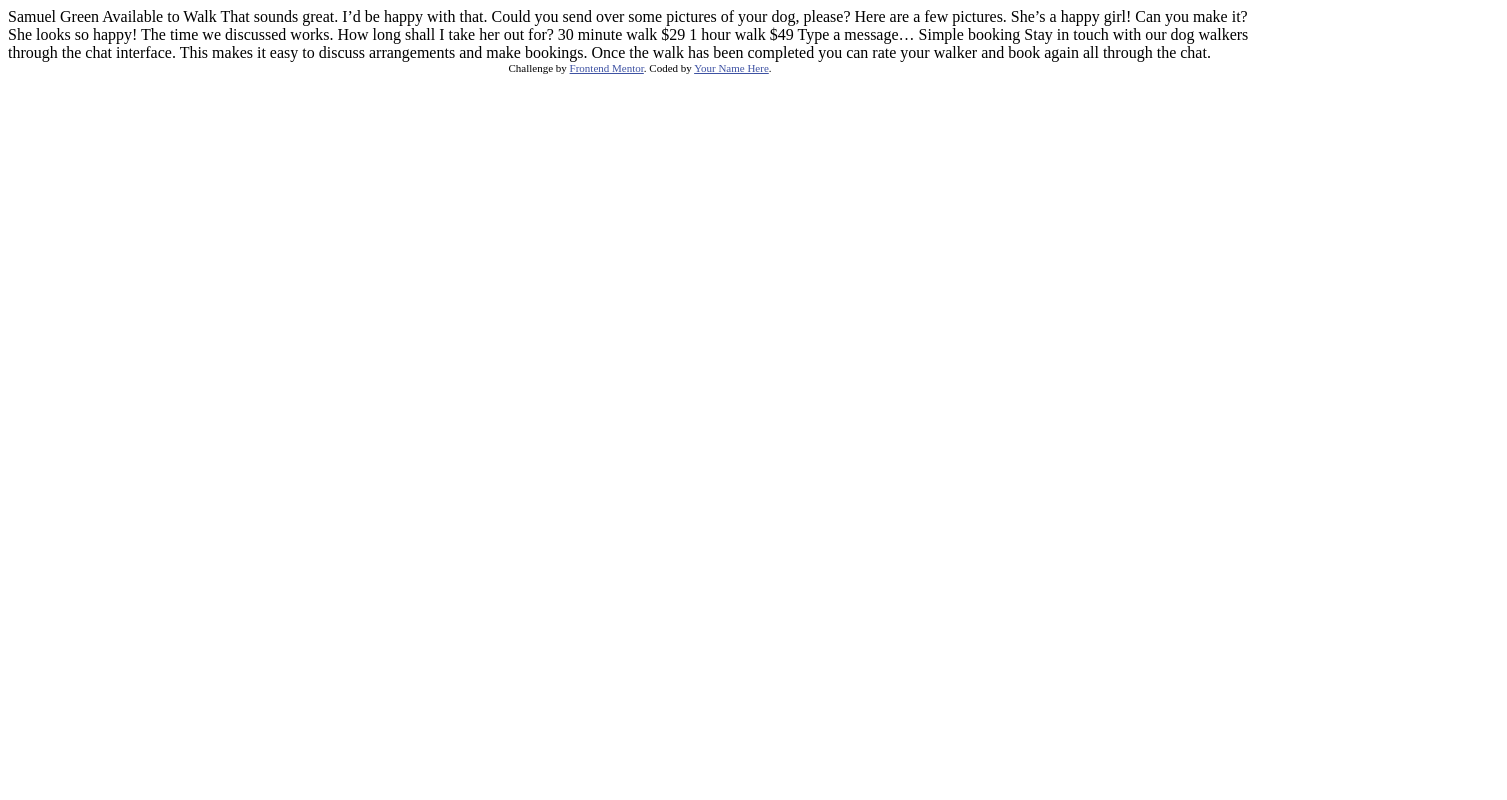
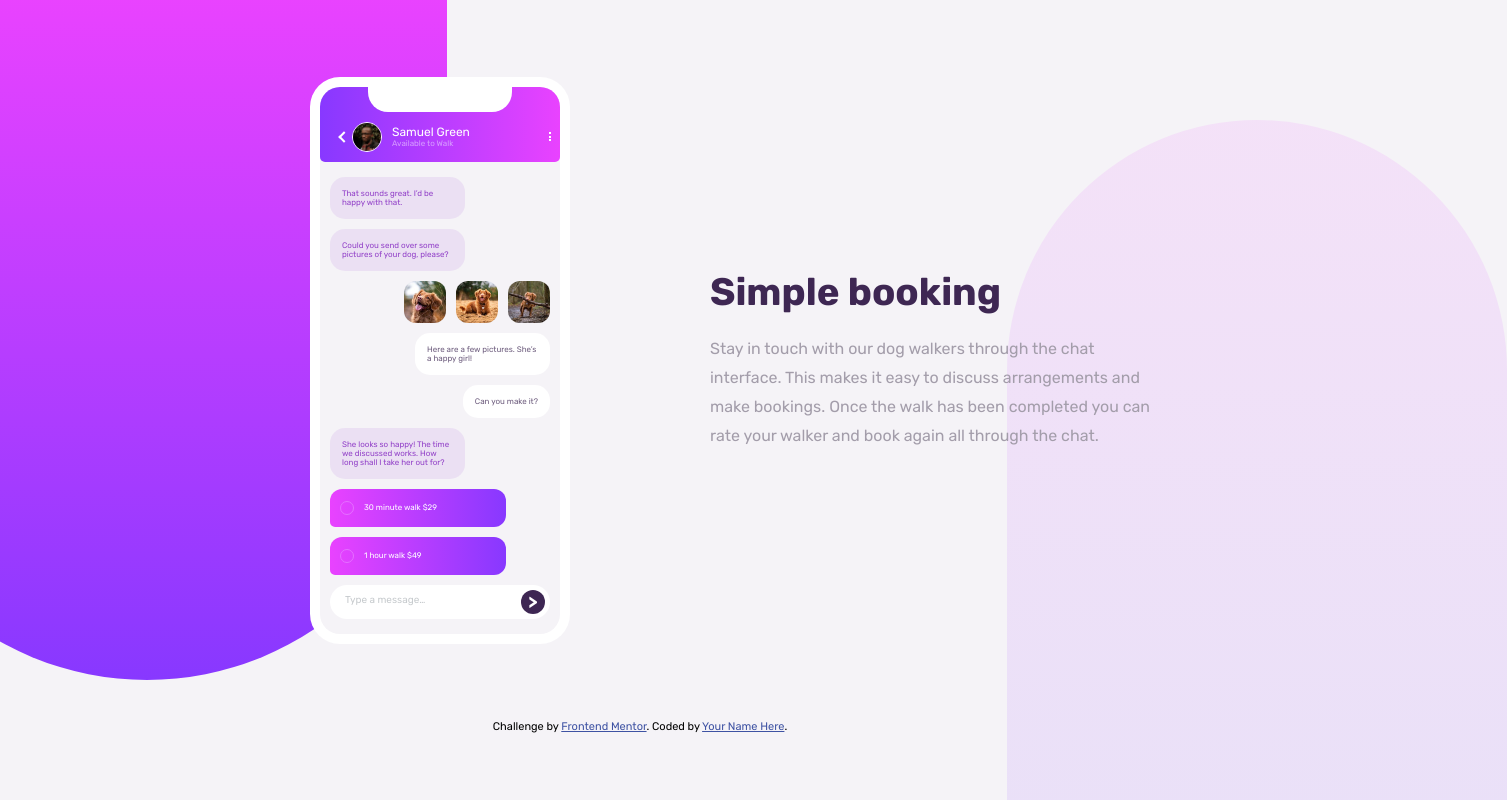
Before and after one commit to Ramon-Alvez/Frontend-Mentor-HTML-CSS-Intermediate-ChatApp-CSS-illustration, a plain HTML site: page index.html in a window 1280 px wide. Shown: the whole page, 1507 px wide, since content can reach past the window. Drawn offline with Linux system fonts and the light colour scheme.

Commit message:
feat: Estruturação e estilização inicial.

```diff
--- /dev/null
+++ b/assets/css/reset.css
@@ -0,0 +1,9 @@
+* {
+    margin: 0;
+    padding: 0;
+    box-sizing: border-box;
+}
+
+ul li {
+    list-style: none;
+}
--- /dev/null
+++ b/assets/css/style.css
@@ -0,0 +1,355 @@
+/* Rubik */
+@import url('https://fonts.googleapis.com/css2?family=Rubik:ital,wght@0,300..900;1,300..900&display=swap');
+
+
+html {
+    font-size: 62.5%;
+}
+main {
+    display: flex;
+    align-items: center;
+    justify-content: center;
+    min-height: 90vh;
+    width: 100%;
+    gap: 10rem;
+}
+body {
+    font-family: var(--fontFamily), sans-serif;
+    height: 100vh;
+    background-color: var(--AppBackground);
+    position: relative;
+    overflow: hidden;
+}
+
+/* PATTERN STYLE */
+body .pattern-left {
+    height: 85%;
+    width: 60rem;
+    background: linear-gradient(var(--Gradient1), var(--Gradient2));
+    position: absolute;
+    z-index: -1;
+    left: -15.3rem;
+    border-radius: 0 0 30rem 30rem;
+}
+body .pattern-right {
+    height: 85vh;
+    width: 50rem;
+    background: linear-gradient(var(--Gradient1), var(--Gradient2));
+    opacity: 0.1;
+    position: absolute;
+    z-index: -1;
+    right: -22.7rem;
+    bottom: 0;
+    border-radius: 25rem 25rem 0 0;
+}
+
+
+main .mockup-container {
+    width: 100%;
+    display: flex;
+    justify-content: flex-end;
+    padding: var(--DefaultPadding);
+}
+main #card {
+    width: 100%;
+    height: 100%;
+    display: flex;
+    flex-direction: column;
+    justify-content: center;
+    gap: 2rem;
+
+    font-size: var(--FontSize);
+    padding: var(--DefaultPadding);
+}
+main #card h1 {
+    color: var(--MainHeading);
+    font-size: calc(2.4 * var(--FontSize));
+}
+main #card p {
+    max-width: 45rem;
+    line-height: 1.8;
+    color: var(--Paragraph);
+}
+
+/* SMARTPHONE STYLE SECTION */
+#cel {
+    background-color: var(--Neutral);
+    width: 26rem;
+    padding: 1rem;
+    border-radius: 3rem;
+}
+#cel #cel-display {
+    background-color: var(--AppBackground);
+    overflow: hidden;
+    border-radius: 2rem;
+    position: relative;
+
+    font-size: var(--CelFontSize);
+}
+#cel #cel-display .cam {
+    width: 60%;
+    height: 2.5rem;
+    background-color: var(--Neutral);
+    border-radius: 0 0 2rem 2rem;
+    position: absolute;
+    left: 0;
+    right: 0;
+    margin: auto;
+}
+
+/* APP HEADER */
+/* APP Style - Header Section */
+#cel #cel-display .profile {
+    background: linear-gradient(to left, var(--Gradient1), var(--Gradient2));
+    display: flex;
+    align-items: center;
+    padding: calc(2.5rem + 1rem) 0 1rem 1.5rem;
+
+    border-radius: 0.5rem;
+}
+#cel #cel-display .profile .profile-container {
+    display: flex;
+    align-items: center;
+}
+
+
+/* "Go back" button */
+#cel #cel-display .profile .back {
+    width: 1.5rem;
+    height: 1.5rem;
+    margin-right: 0.2rem;
+    display: flex;
+    align-items: center;
+    justify-content: center;
+    border-radius: 50%;
+}
+#cel #cel-display .profile .back span {
+    display: block;
+    width: 0.8rem;
+    height: 0.8rem;
+    border-left: 0.2rem solid var(--Neutral);
+    border-bottom: 0.2rem solid var(--Neutral);
+    transform: rotate(45deg);
+    position: relative;
+    left: 0.1rem;
+}
+#cel #cel-display .profile .back:hover {
+    background-color: var(--RadioButtonOutline);
+}
+
+/* Profile Image */
+#cel #cel-display .profile .profile-image {
+    width: 3rem;
+    margin-right: 1rem;
+}
+
+#cel #cel-display .profile .profile-image img {
+    width: 100%;
+    display: block;
+    border-radius: 50%;
+    border: 0.1rem solid var(--Neutral);
+}
+
+/* Profile infos Section */
+#cel #cel-display .profile .profile-info {
+    color: var(--AppSubHeading);
+    display: flex;
+    flex-direction: column;
+
+    cursor: default;
+}
+#cel #cel-display .profile .profile-info span {
+    color: var(--Neutral);
+    font-size: 1.2rem;
+}
+
+/* APP MAIN  */
+/* Menu Style Section */
+#cel #cel-display .profile .menu {
+    display: flex;
+    flex-direction: column;
+    align-items: flex-end;
+    width: 9rem;
+
+    position: relative;
+    z-index: 1;
+}
+#cel #cel-display .menu .menu-list {
+    display: none;
+    border-radius: 1rem;
+}
+#cel #cel-display .menu #menu-checkbox {
+    display: none;
+}
+#cel #cel-display .menu #menu-checkbox:checked ~ .menu-list {
+    display: flex;
+    flex-direction: column;
+    width: 9rem;
+    position: absolute;
+    top: -0.2rem;
+    z-index: -1;
+    background: linear-gradient(var(--Gradient1), var(--Gradient2));
+    gap: 0.5rem;
+    padding: 0.5rem;
+    padding-top: 3.4rem;
+    border: 0.1rem solid var(--Neutral);
+    overflow: hidden;
+}
+
+.menu .menu-list button {
+    width: 100%;
+    border: none;
+    background-color: transparent;
+    padding: 0.5rem;
+    border: 0.1rem solid transparent;
+    border-bottom: 0.1rem solid var(--Neutral);
+
+    color: var(--Neutral);
+    font-size: var(--CelFontSize);
+}
+.menu .menu-list button:hover {
+    border-radius: 0.5rem;
+    border: 0.1rem solid hsl(289, 100%, 72%);
+    background: radial-gradient(var(--MenuButton1), var(--MenuButton2));
+    transition: 0.2s ease-in-out;
+}
+.menu .menu-icon {
+    width: 1.5rem;
+    height: 1.5rem;
+    padding: 0.2rem;
+    background-color: transparent;
+    display: flex;
+    align-items: center;
+    flex-direction: column;
+    justify-content: space-between;
+    margin-right: 0.2rem;
+    border: 0.1rem solid transparent;
+
+    cursor: pointer;
+    border-radius: 50%;
+}
+.menu .menu-icon:hover {
+    background-color: var(--RadioButtonOutline);
+    transition: 0.2s ease-in-out;
+}
+.menu #menu-checkbox:checked ~ label .menu-icon:hover {
+    background-color: transparent;
+    transition: 0.2s ease-in-out;
+}
+.menu-icon span {
+    width: 0.2rem;
+    height: 0.2rem;
+    background-color: var(--Neutral);
+    display: block;
+}
+
+
+/* APP - Chat Section Style */
+.chat {
+    padding: 1.5rem 1rem;
+    display: flex;
+    flex-direction: column;
+    gap: 1rem;
+}
+.chat .message {
+    max-width: 13.5rem;
+    padding: 1.2rem;
+    border-radius: 1.5rem;
+}
+.chat .message.chat-left {
+    background-color: var(--BgChatLeft);
+    color: var(--ChatLeft);
+}
+.chat .message.chat-right {
+    background-color: var(--Neutral);
+    color: var(--ChatRight);
+    align-self: flex-end;
+}
+
+.chat .image-container {
+    display: flex;
+    gap: 1rem;
+}
+.chat .image-container.chat-right {
+    align-self: flex-end;
+}
+
+.chat .image-container img {
+    width: 4.2rem;
+    border-radius: 1.2rem;
+}
+
+.poll {
+    display: flex;
+    flex-direction: column;
+    gap: 1rem;
+}
+.poll li {
+    background: linear-gradient(to right, var(--Gradient1), var(--Gradient2));
+    max-width: 80%;
+    padding: 1.2rem 1rem;
+    border-radius: 1.2rem 1.2rem 1.2rem 0.5rem;
+    display: flex;
+    align-items: center;
+    gap: 1rem;
+    color: var(--Neutral);
+    position: relative;
+}
+.poll li span {
+
+}
+.poll input {
+    all: unset;
+    border: 0.1rem solid var(--RadioButtonOutline);
+    border-radius: 50%;
+    height: 1.2rem;
+    width: 1.2rem;
+}
+.poll input:checked {
+    background: radial-gradient(white 50%, transparent 60%);
+}
+
+form {
+    background-color: var(--Neutral);
+    padding: 0.5rem;
+    border-radius: 1.8rem;
+    display: flex;
+    align-items: center;
+    justify-content: space-between;
+}
+form #type-message {
+    max-width: 18rem;
+    max-height: 5rem;
+    resize: none;
+    overflow-y: auto;
+    padding: 0 1rem;
+    border: none;
+    outline: none;
+}
+form #type-message::placeholder {
+    font-size: 1rem;
+    font-family: var(--fontFamily), sans-serif;
+    color: var(--PlaceholderText);
+
+    vertical-align: baseline;
+}
+form .button {
+    height: 2.4rem;
+    width: 2.4rem;
+    display: flex;
+    align-items: center;
+    justify-content: center;
+    font-size: 1.8rem;
+    border-radius: 50%;
+    font-family: var(--fontFamily), sans-serif;
+    font-weight: 700;
+    background-color: var(--SubmitButtonBackground);
+    border: none;
+    color: var(--Neutral);
+    cursor: pointer;
+    position: relative;
+}
+form .button:active {
+    background-color: var(--RadioButtonOutline);
+    transition: 0.2s ease-in-out;
+}
--- /dev/null
+++ b/assets/css/variables.css
@@ -0,0 +1,34 @@
+:root {
+    /* ### Primary */
+
+    /* #### Text */
+
+    --AppSubHeading: hsl(276, 100%, 81%);
+    --ChatLeft: hsl(276, 55%, 52%);
+    --BgChatLeft: hsla(276, 55%, 52%, 0.1);
+    --ChatRight: hsl(271, 15%, 43%);
+    --PlaceholderText: hsl(206, 6%, 79%);
+    --MainHeading: hsl(271, 36%, 24%);
+    --Paragraph: hsl(270, 7%, 64%);
+
+    /* #### Gradients */
+
+    --CelFontSize: 0.8rem;
+    --FontSize: 1.6rem;
+    --DefaultPadding: 2rem;
+
+    --Gradient1: hsl(293, 100%, 63%);
+    --Gradient2: hsl(264, 100%, 61%);
+
+    --MenuButton1: hsla(289, 100%, 72%, 0.5);
+    --MenuButton2: hsla(276, 55%, 52%, 0.5);
+
+    /* ### Secondary */
+
+    --Neutral: hsl(0, 0%, 100%);
+    --AppBackground: hsl(270, 20%, 96%);
+    --SubmitButtonBackground: hsl(271, 36%, 24%);
+    --RadioButtonOutline: hsl(289, 100%, 72%);
+
+    --fontFamily: 'Rubik';
+}
--- a/index.html
+++ b/index.html
@@ -4,9 +4,13 @@
   <meta charset="UTF-8">
   <meta name="viewport" content="width=device-width, initial-scale=1.0"> <!-- displays site properly based on user's device -->
 
-  <link rel="icon" type="image/png" sizes="32x32" href="./images/favicon-32x32.png">
+  <link rel="shortcut icon" href="assets/images/favicon-32x32.png" type="image/x-icon">
 
   <title>Frontend Mentor | [Challenge Name Here]</title>
+
+  <link rel="stylesheet" href="assets/css/reset.css">
+  <link rel="stylesheet" href="assets/css/variables.css">
+  <link rel="stylesheet" href="assets/css/style.css">
 
   <!-- Feel free to remove these styles or customise in your own stylesheet 👍 -->
   <style>
@@ -15,37 +19,97 @@
   </style>
 </head>
 <body>
+  <div class="pattern-left"></div>
+  <div class="pattern-right"></div>
+  <main>
+    <div class="mockup-container">
+      <div id="cel">
+        <div id="cel-display">
+          <div class="cam"></div>
+          <header class="profile">
+            <div class="back">
+              <a href="#"><span></span></a>
+            </div>
+            <div class="profile-image">
+              <img src="assets/images/avatar.jpg" alt="Samuel Green">
+            </div>
+            <div class="profile-info">
+              <span>Samuel Green</span>
+              <p>Available to Walk</p>
+            </div>
 
-  Samuel Green
-  Available to Walk
+            <div class="menu">
+              <input type="checkbox" name="menu" id="menu-checkbox">
+              <label for="menu-checkbox" class="trigger">
+                <div class="menu-icon">
+                  <span></span>
+                  <span></span>
+                  <span></span>
+                </div>
+              </label>
 
-  That sounds great. I’d be happy with that.
+              <nav class="menu-list">
+                <button>Visão geral</button>
+                <button>Mídia</button>
+                <button>Arquivos</button>
+                <button>Links</button>
+                <button>Criptografia</button>
+                <button>Grupos</button>
+              </nav>
+            </div>
 
-  Could you send over some pictures of your dog, please?
 
-  Here are a few pictures. She’s a happy girl!
+          </header>
+          <section class="chat">
+            <p class="message chat-left">That sounds great. I’d be happy with that.</p>
 
-  Can you make it?
+            <p class="message chat-left">Could you send over some pictures of your dog, please?</p>
 
-  She looks so happy! The time we discussed works. How long shall I take her out for?
+            <div class="image-container chat-right">
+              <img src="assets/images/dog-image-1.jpg" alt="Dog image 1">
+              <img src="assets/images/dog-image-2.jpg" alt="Dog image 2">
+              <img src="assets/images/dog-image-3.jpg" alt="Dog image 3">
+            </div>
 
-  30 minute walk
-  $29
+            <p class="message chat-right">Here are a few pictures. She’s a happy girl!</p>
 
-  1 hour walk
-  $49
+            <p class="message chat-right">Can you make it?</p>
 
-  Type a message…
+            <p class="message chat-left">She looks so happy! The time we discussed works. How long shall I take her out for?</p>
 
-  Simple booking
+            <ul class="poll">
+              <li>
+                <input type="radio" name="option" id="option-1">
+                <label for="option-1">30 minute walk <span>$29</span></label>
+              </li>
+              <li>
+                <input type="radio" name="option" id="option-2">
+                <label for="option-2">1 hour walk <span>$49</span></label>
+              </li>
+            </ul>
 
-  Stay in touch with our dog walkers through the chat interface. This makes it easy to
-  discuss arrangements and make bookings. Once the walk has been completed you can rate
-  your walker and book again all through the chat.
+            <form action="index.html" method="post">
+              <textarea id="type-message" rows="1" name="message" placeholder="Type a message…" ></textarea>
+              <input type="submit" value=">" class="button">
+            </form>
+          </section>
+        </div>
+      </div>
+    </div>
+    <section id="card">
+      <h1>Simple booking</h1>
 
-  <div class="attribution">
+      <p>
+        Stay in touch with our dog walkers through the chat interface. This makes it easy to
+        discuss arrangements and make bookings. Once the walk has been completed you can rate
+        your walker and book again all through the chat.
+      </p>
+    </section>
+  </main>
+
+  <footer class="attribution">
     Challenge by <a href="https://www.frontendmentor.io?ref=challenge" target="_blank">Frontend Mentor</a>.
     Coded by <a href="#">Your Name Here</a>.
-  </div>
+  </footer>
 </body>
 </html>
```
Also changed, not shown: assets/design/desktop-design.jpg (renamed from design/desktop-design.jpg), assets/design/desktop-preview.jpg (renamed from design/desktop-preview.jpg), assets/design/mobile-design.jpg (renamed from design/mobile-design.jpg), assets/images/avatar.jpg (renamed from images/avatar.jpg), assets/images/dog-image-1.jpg (renamed from images/dog-image-1.jpg), assets/images/dog-image-2.jpg (renamed from images/dog-image-2.jpg), assets/images/dog-image-3.jpg (renamed from images/dog-image-3.jpg), assets/images/favicon-32x32.png (renamed from images/favicon-32x32.png).
